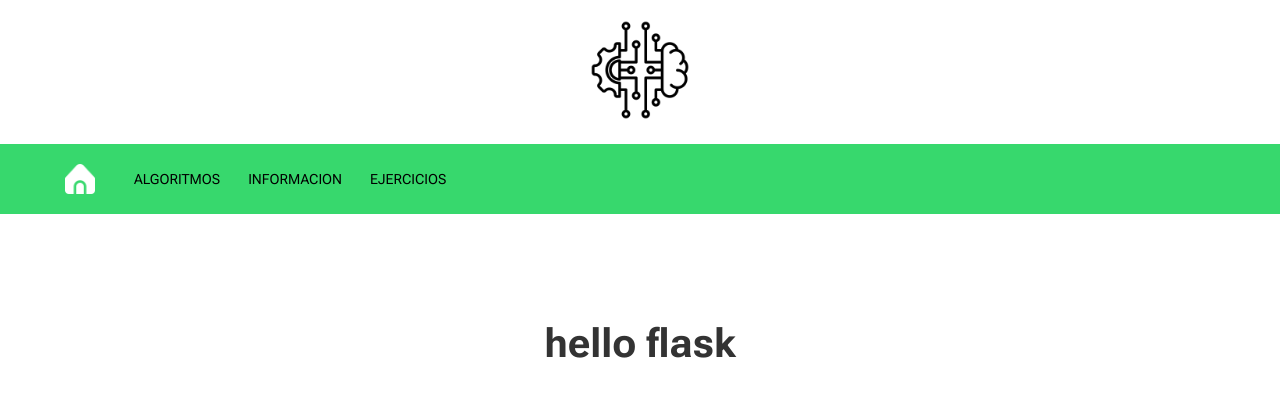
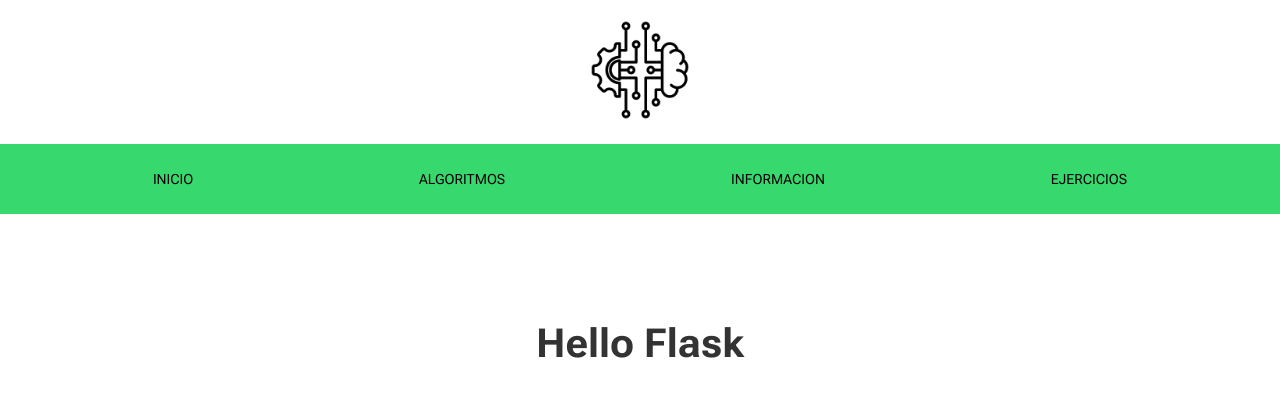
Before and after one commit to oscarmanceraa/machineLearning, a Flask app: page / in a window 1280 px wide. Shown: the top 397 px of the page. Run offline with Flask 3, Linux system fonts and the light colour scheme; some libraries are stand-ins or nearby versions.

Commit message:
haciendo responsive el menu

```diff
--- a/static/estilosos.css
+++ b/static/estilosos.css
@@ -80,7 +80,7 @@
 }
 
 nav > ul > li:first-child > a{
-    background-image: url('../static/asets/home.png');
+    background-image: url(/home.png);
     background-size: 30px;
     background-repeat: no-repeat;
     background-position: center center;
@@ -99,11 +99,43 @@
     height: 100%;
     display: flex;
     align-items: center;
-    padding: 14px;
+    padding: 14px 20px;  /* Added horizontal padding */
     text-transform: uppercase;
     font-size: 14px;
     transition: all 300ms ease;
     color: black;
+    justify-content: center;  /* Center text */
+}
+
+nav > ul{
+    height: 100%;
+    display: flex;
+    justify-content: space-around;
+    width: 100%;
+    align-items: center;
+}
+
+nav > ul > li > a{
+    width: 100%;
+    height: 100%;
+    display: flex;
+    align-items: center;
+    justify-content: center;
+    padding: 14px 30px;
+    text-transform: uppercase;
+    font-size: 14px;
+    transition: all 300ms ease;
+    color: black;
+    white-space: nowrap;
+}
+
+nav > ul > li:first-child > a{
+    background-image: none;
+    padding: 14px 30px;
+}
+
+nav > ul > li:first-child:hover > a{
+    background-image: none;
 }
 
 nav > ul > li > a:hover{
--- a/templates/main.html
+++ b/templates/main.html
@@ -4,6 +4,7 @@
     <meta charset="UTF-8">
     <meta name="viewport" content="width=device-width, initial-scale=1.0">
     <title>Machine learning</title>
+    <script src="https://kit.fontawesome.com/e7754be045.js" crossorigin="anonymous"></script>
     <link rel="stylesheet" href="{{ url_for('static', filename='estilosos.css') }}">
 </head>
 <body>
@@ -16,9 +17,13 @@
 
         <div class="container_menu">
             <div class="menu">
+                <input type="checkbox" id="check">
+                <label id="label__check" for="check">
+                    <i class="fa-solid fa-bars icon__menu"></i>
+                </label>
                 <nav>
                     <ul>
-                        <li><a href="#" ></a></li>
+                        <li><a href="#" id="selected">Inicio</a></li>
                         <li><a href="#">algoritmos</a>
                             <ul>
                                 <li><a href="{{ url_for('calcular') }}" class="navbar-item">regresion lineal</a></li>
@@ -41,7 +46,10 @@
             </div>
         </div>
     </header>
-    <h1>hello flask</h1>
+
+    <main>
+        <h1>Hello Flask</h1>
+    </main>
 
 </body>
 </html>
```
Also changed, not shown: other parts of static/estilosos.css (+81 -2 lines). Lines whose indentation alone changed are shown as unchanged.
